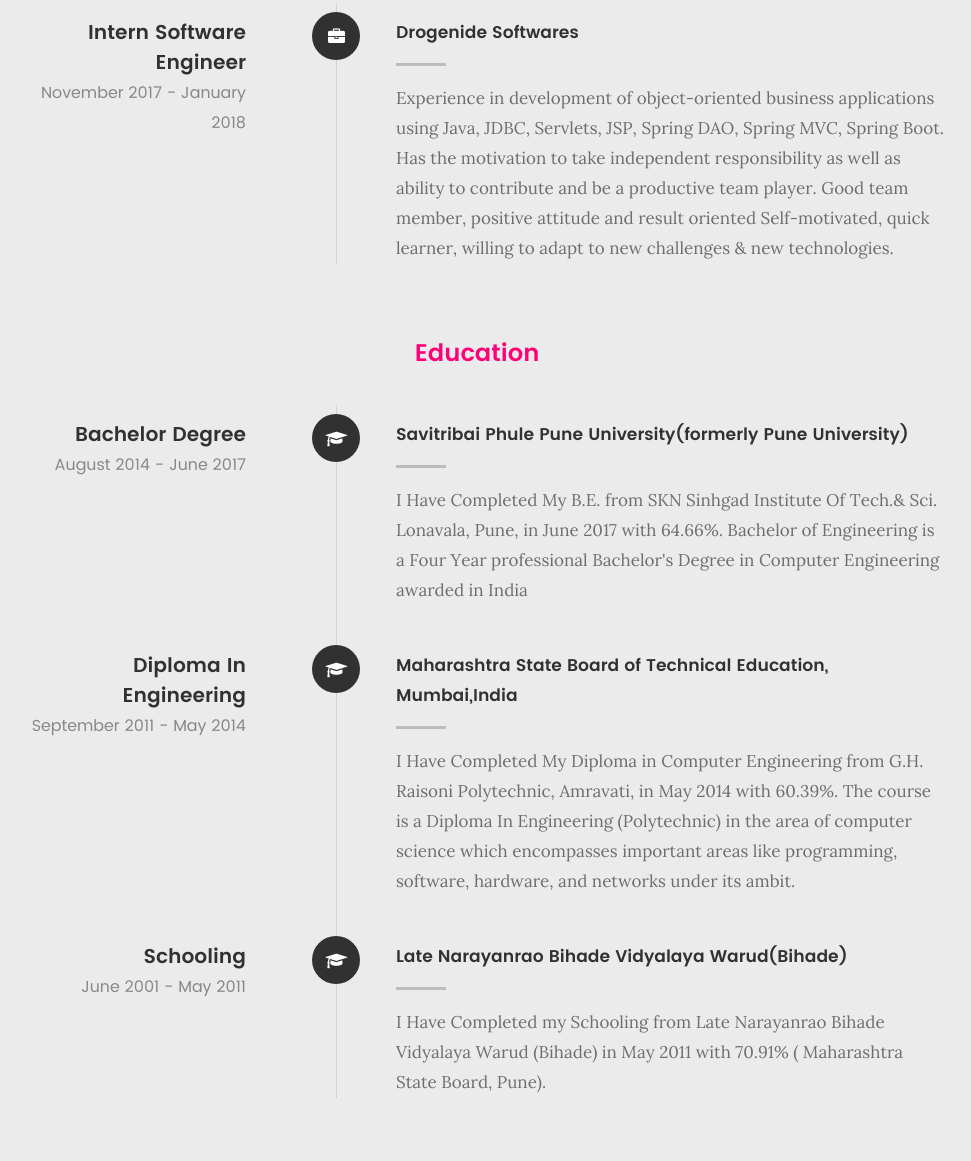
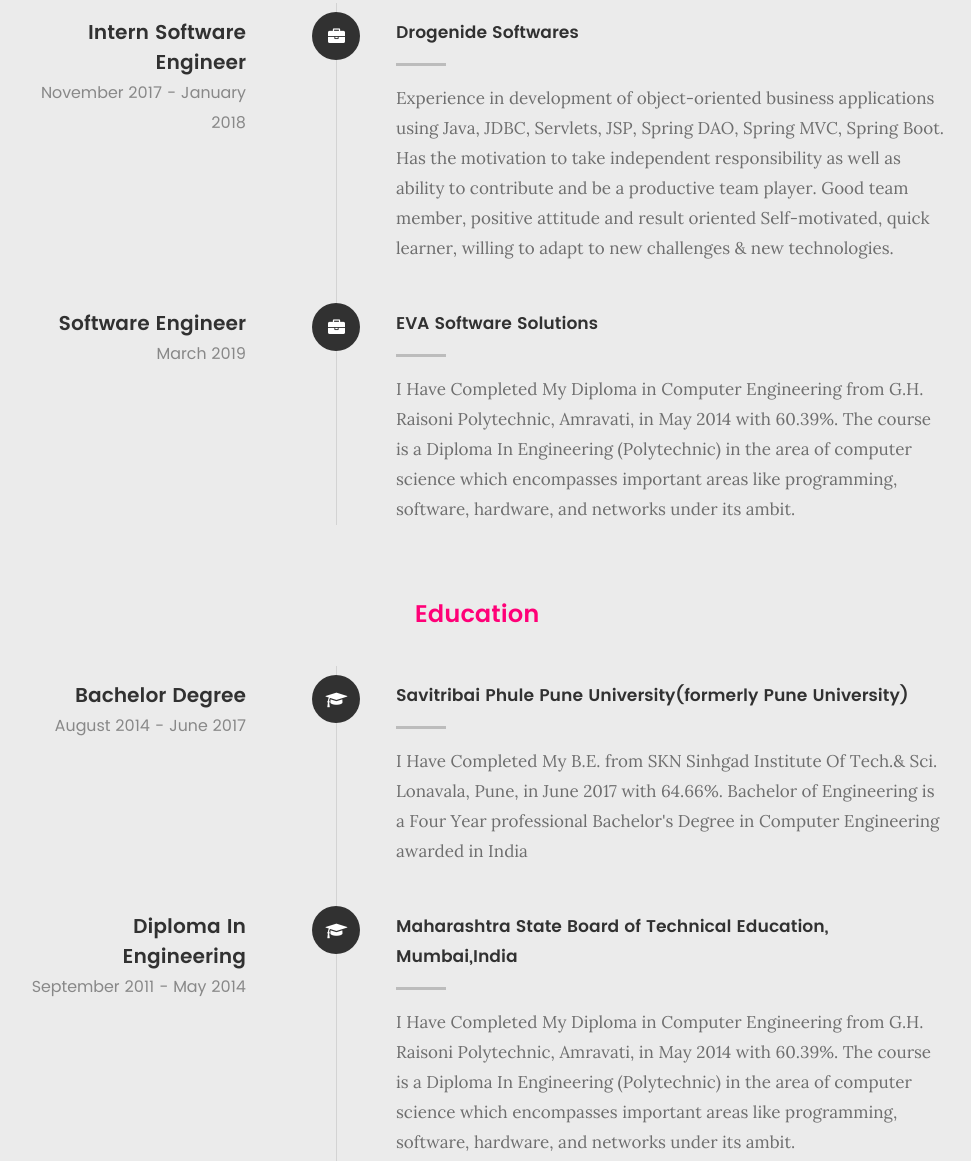
Before and after one commit to abhinavbihade/abhinavbihade.github.io, a plain HTML site: page index.html in a window 1280 px wide. Shown: the part 2696-3857 px from the top of the page, without its empty margins (163-1134 px from the left). Drawn offline with Linux system fonts and the light colour scheme; files whose address does not match are found by name.

Commit message:
Update index.html

```diff
--- a/index.html
+++ b/index.html
@@ -247,9 +247,23 @@
 	   					<p>Experience in development of object-oriented business applications using Java, JDBC, Servlets, JSP, Spring DAO, Spring MVC, Spring Boot. Has the motivation to take independent responsibility as well as ability to contribute and be a productive team player. Good team member, positive attitude and result oriented Self-motivated, quick learner, willing to adapt to new challenges & new technologies.</p>
 	   				</div>
 
+	   			</div> <!-- /timeline-block -->
 
+				<div class="timeline-block">
 
+	   				<div class="timeline-ico">
+	   					<i class="fa fa-briefcase"></i>
+	   				</div>
 
+	   				<div class="timeline-header">
+	   					<h3>Software Engineer</h3>
+	   					<p>March 2019</p>
+	   				</div>
+
+	   				<div class="timeline-content">
+	   					<h4>EVA Software Solutions</h4>
+	   					<p>I Have Completed My Diploma in Computer Engineering from G.H. Raisoni Polytechnic, Amravati, in May 2014 with 60.39%.  The course is a Diploma In Engineering (Polytechnic) in the area of computer science which encompasses important areas like programming, software, hardware, and networks under its ambit. </p>
+	   				</div>
 
 	   			</div> <!-- /timeline-block -->
 
```
